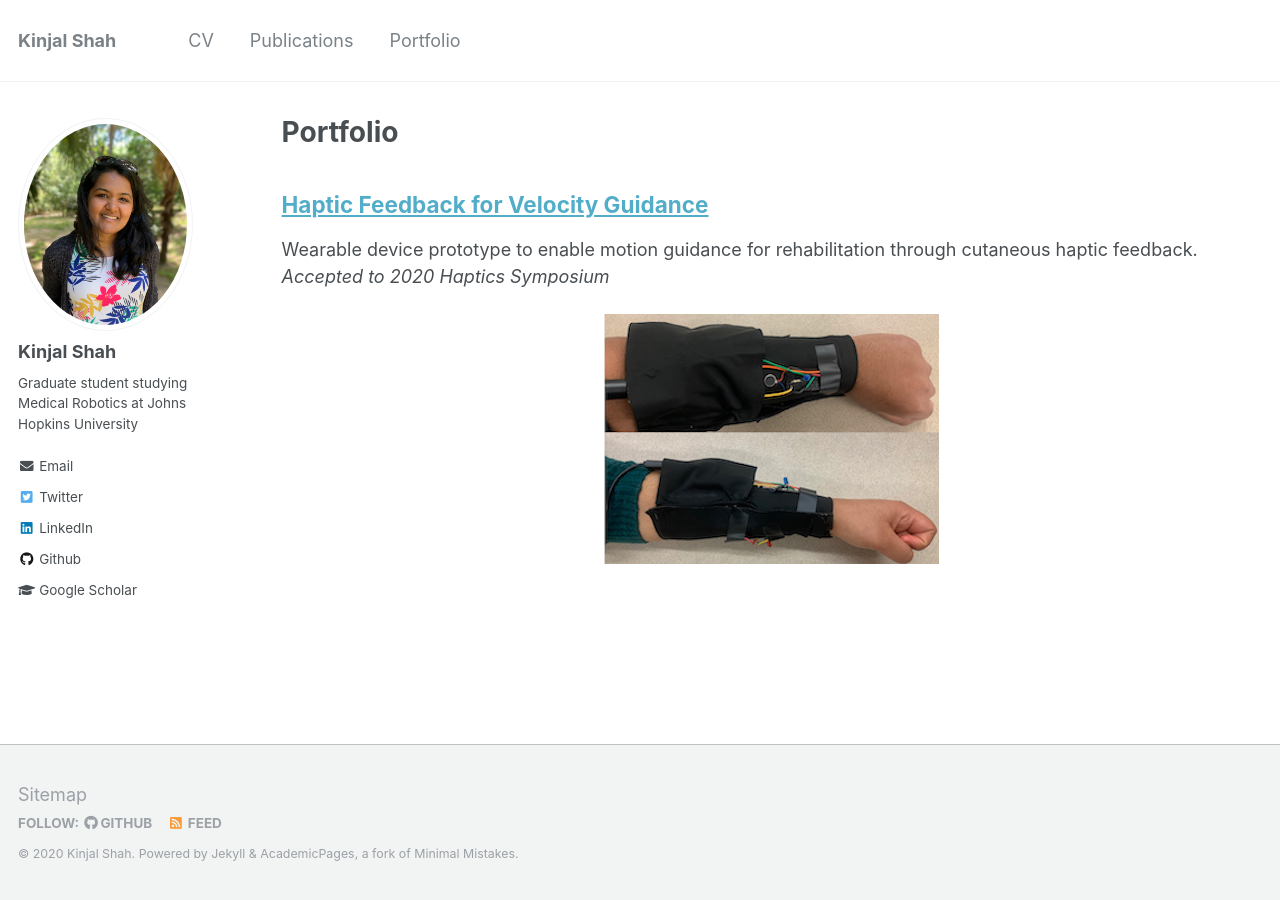
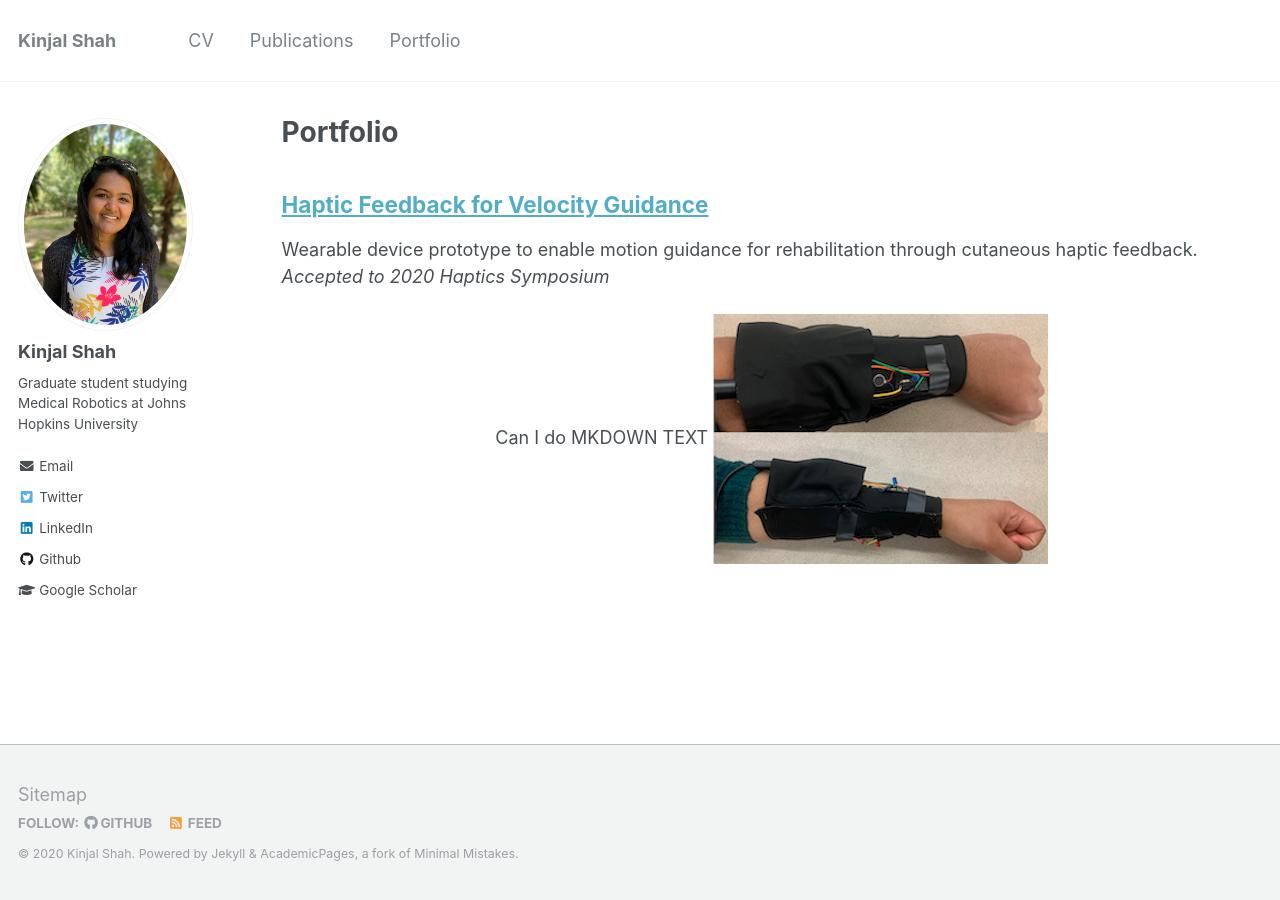
Before and after one commit to kinjmshah/kinjmshah.github.io, a Jekyll site: the page built from _pages/pf.md, in a window 1280 px wide. Built offline with Jekyll 4.4.1, drawn with Linux system fonts in a browser that asks for light colours.

Commit message:
Update pf.md

```diff
--- a/_pages/pf.md
+++ b/_pages/pf.md
@@ -10,5 +10,6 @@ author_profile: true
 Wearable device prototype to enable motion guidance for rehabilitation through cutaneous haptic feedback.
 *Accepted to 2020 Haptics Symposium*
 <div align="center">
+  Can I do MKDOWN TEXT
   <img src='/images/haptic.png'>
 </div>
```
